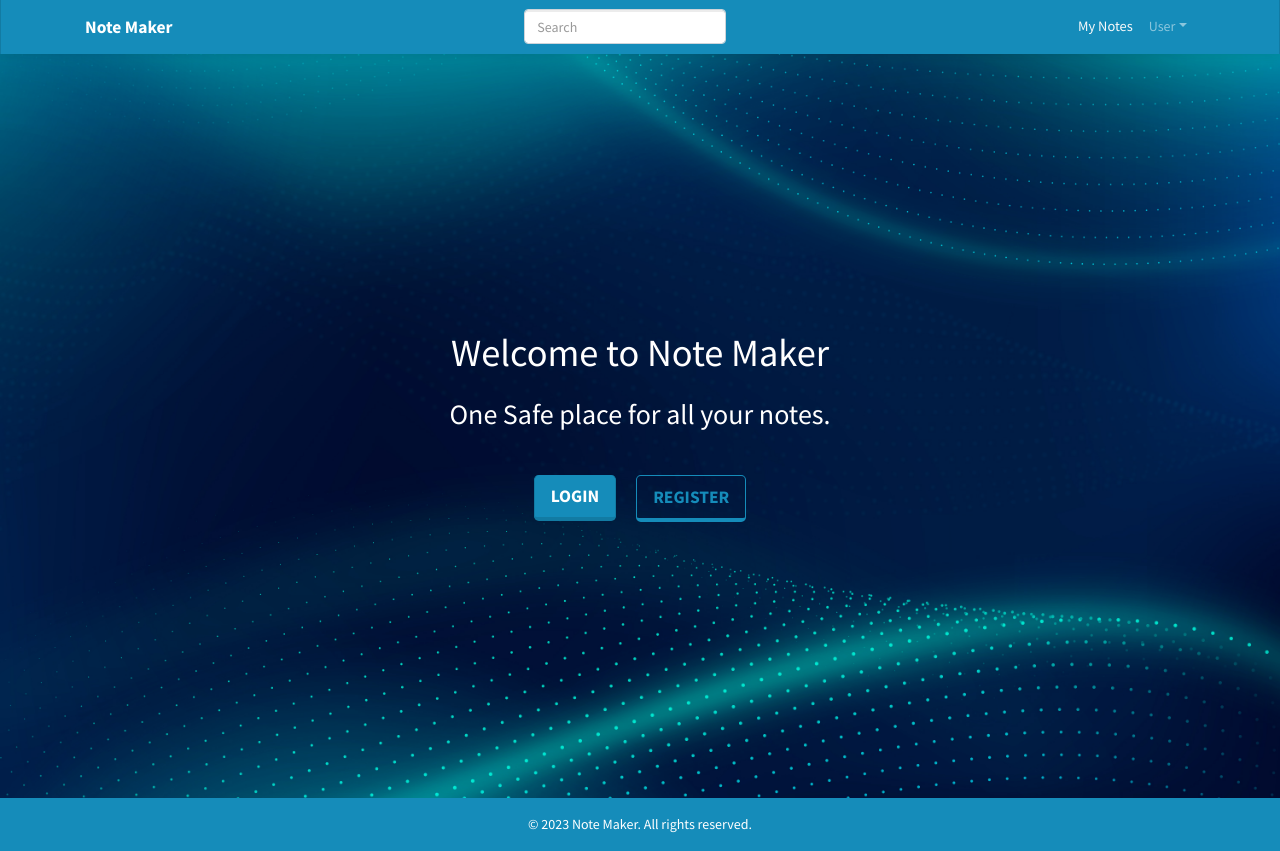
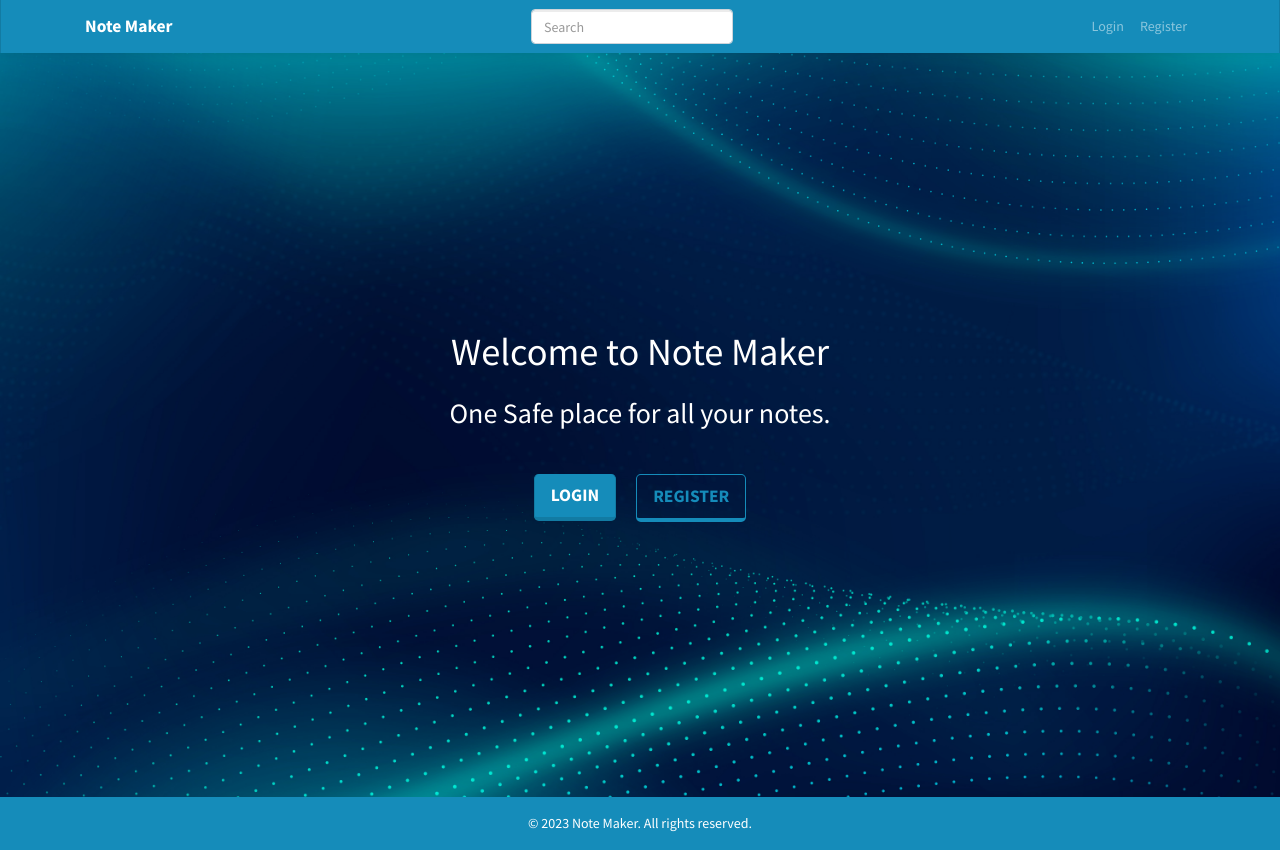
Before and after one commit to Rishika-993/NoteMaker, a React (Create React App) app in the folder frontend/: page / in a window 1280 px wide. Built offline with nearby package versions, Linux system fonts and the light colour scheme.

Commit message:
feat: Update Header and LandingPage components to conditionally render navigation links based on user authentication status

```diff
--- a/frontend/src/components/Header/Header.js
+++ b/frontend/src/components/Header/Header.js
@@ -32,7 +32,7 @@ const Header = ({setSearch}) => {
                     />
                 </Form>
             </Nav>
-        <Nav>
+        { userInfo?<Nav>
         <Nav.Link as={Link} to="/mynotes" className='highlight'>
           My Notes
         </Nav.Link>
@@ -43,7 +43,14 @@ const Header = ({setSearch}) => {
               Log Out
             </NavDropdown.Item>
           </NavDropdown>
-        </Nav>
+          </Nav> : <Nav>
+            <Nav.Link as={Link} to="/login">
+              Login
+            </Nav.Link>
+            <Nav.Link as={Link} to="/register">
+              Register
+            </Nav.Link>
+          </Nav>}
       </Navbar.Collapse>
     </Container>
   </Navbar>
--- a/frontend/src/screens/LandingPage/LandingPage.js
+++ b/frontend/src/screens/LandingPage/LandingPage.js
@@ -1,8 +1,20 @@
-import React from 'react'
 import { Button, Container, Row } from 'react-bootstrap'
 import './LandingPage.css';
+import { useDispatch, useSelector } from 'react-redux';
+import { useNavigate } from 'react-router-dom';
+import { logout } from '../../actions/userActions';
 
 export const LandingPage = () => {
+    const history = useNavigate();
+    const dispatch = useDispatch();
+    const userLogin = useSelector((state) => state.userLogin);
+    const { userInfo } = userLogin;
+
+    const logoutHandler = () => {
+      dispatch(logout());
+      localStorage.removeItem('userInfo'); // Remove user info from local storage
+      history('/'); // Redirect to login page after logout
+    };
   return (
       <div className='main'>
           <Container>
@@ -12,14 +24,24 @@ export const LandingPage = () => {
                           <h1 className='title'>Welcome to Note Maker</h1>
                           <p className='subtitle'>One Safe place for all your notes.</p>
                       </div>
-                      <div className='buttonContainer'>
-                          <a href="/login">
+                      {!userInfo ?
+                          <div className='buttonContainer'>
+                              <a href="/login">
                               <Button size='lg' className='landingButton'>Login</Button>
                           </a>
                           <a href="/register">
                               <Button size='lg' className='landingButton' variant='outline-primary'>Register</Button>
                           </a>
-                      </div>
+                          </div>
+                          :
+                          <div className='buttonContainer'>
+                          <a href="/mynotes">
+                              <Button size='lg' className='landingButton'>My Notes</Button>
+                            </a>
+
+                          <Button size='lg' className='landingButton' variant='outline-primary' onClick={logoutHandler}>Logout</Button>
+                          </div>
+                      }
                   </div>
               </Row>
           </Container>
```
